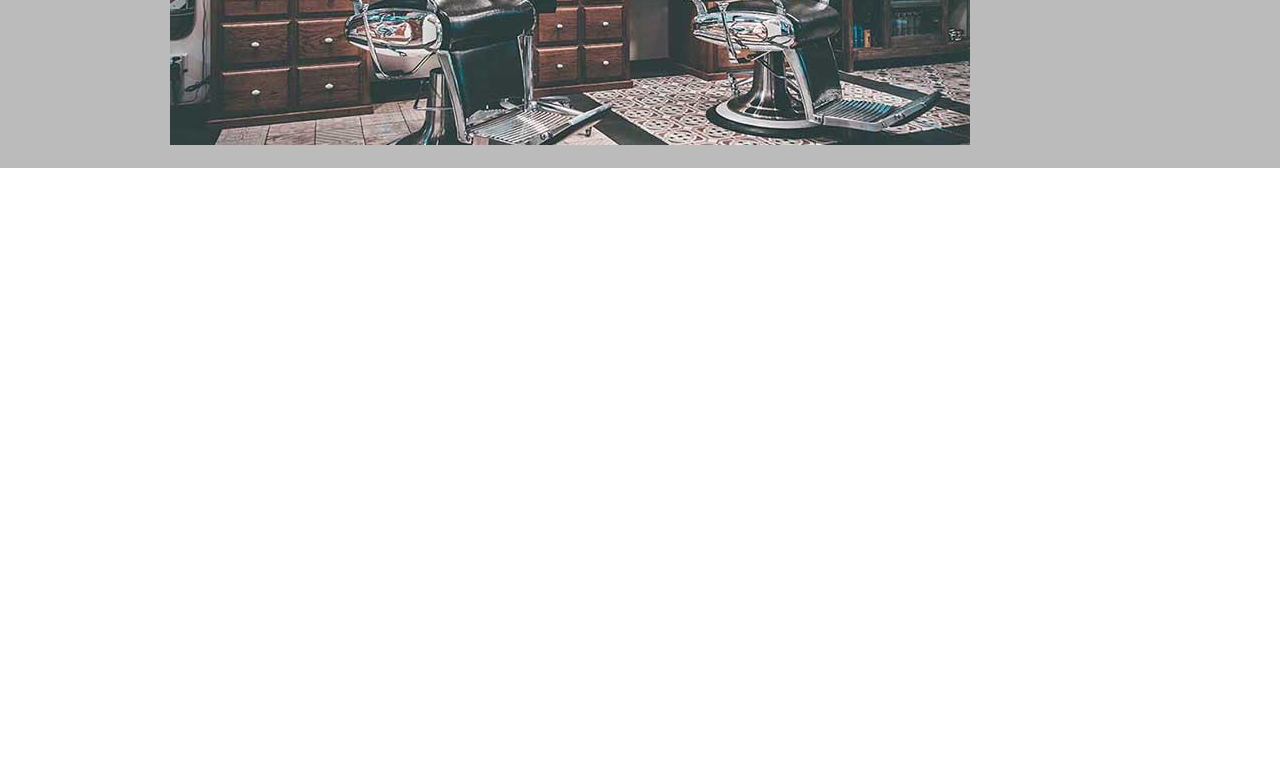
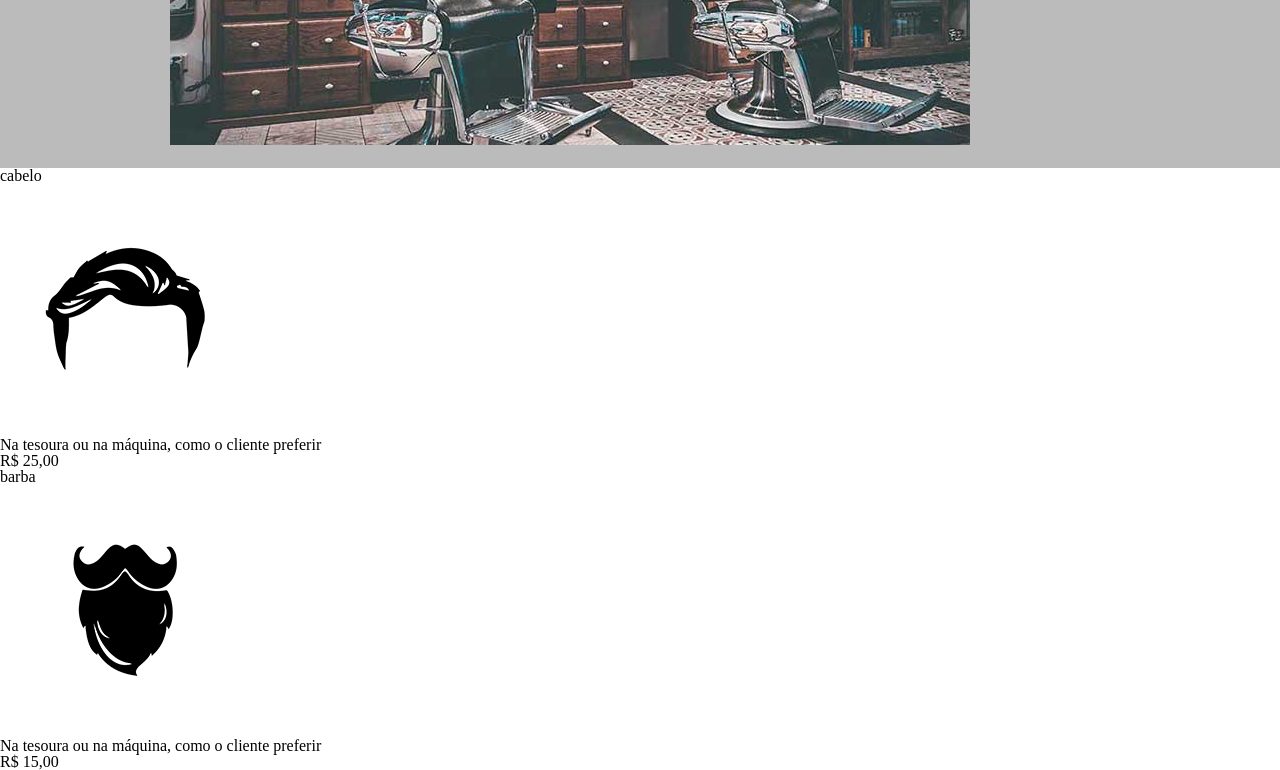
Before and after one commit to BrunoMendes007/html_123, a plain HTML site: page produtos.html in a window 1280 px wide. Shown: the part 175-945 px from the top of the page. Before the commit the page ends 800 px from the top, so only its background shows below. Drawn offline with Linux system fonts and the light colour scheme.

Commit message:
arthurgay radilinsk

```diff
--- a/produtos.html
+++ b/produtos.html
@@ -17,15 +17,25 @@
                     <li><a href="index.html">Home</a></li>
                     <li><a href="produtos.html">Produtos</a></li>
                     <li><a href="contato.html"></a>Contato</li>
-
                 </ul>
             </div>
             </nav>
-
     </header>
     <main>
         <ul>
-
+            <li>
+                <h2> cabelo</h2>
+                <img src="img/cabelo.jpg" alt="">
+                <p class"produto-descricao">Na tesoura ou na máquina, como o cliente preferir</p>
+                <p class="produto-preco">R$ 25,00</p>
+            </li>
+            <li>
+                <h2> barba</h2>
+                <img src="img/barba.jpg" alt="">
+                <p class="produto-descricao">Na tesoura ou na máquina, como o cliente preferir</p>
+                <p class="produto-preco">R$ 15,00</p>
+            </li>
+            <li> </li>
         </ul>
     </main>
 
```
